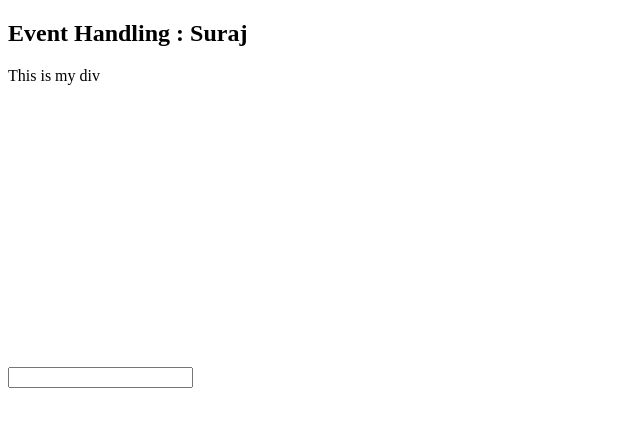
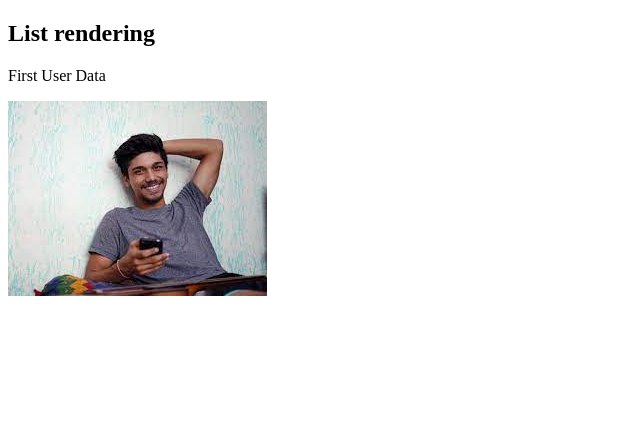
Before and after one commit to surajahirzde/Suraj_react_Classes, a React (Vite) app: page / in a window 1280 px wide. Shown: the top 426 px of the page, without its empty margins (0-640 px from the left). Built offline with nearby package versions, Linux system fonts and the light colour scheme.

Commit message:
code push

```diff
--- a/src/App.jsx
+++ b/src/App.jsx
@@ -10,7 +10,8 @@
 
 // import ChildComp from "./ChildComp";
 // import State from "./State";
-import EventHandling from "./EventHandling";
+// import EventHandling from "./EventHandling";
+import List from "./List";
 function App() {
   // const myName= "Suraj";
   return (
@@ -20,7 +21,8 @@ function App() {
       <ChildComp name={myName} /> */}
       {/* <h3>State intro</h3> */}
       {/* <State /> */}
-      <EventHandling />
+      {/* <EventHandling /> */}
+      <List />
     </div>
   );
 }
--- /dev/null
+++ b/src/List.jsx
@@ -0,0 +1,64 @@
+import userImg1 from "./assets/userImage.jpeg";
+const List = () => {
+  const user = [
+    {
+      name: "Suraj",
+      age: 29,
+      state: "Gujrat",
+      image: userImg1,
+    },
+    {
+      name: "Suraj",
+      age: 29,
+      state: "Gujrat",
+      image:
+        "https://encrypted-tbn0.gstatic.com/images?q=tbn:ANd9GcTr85TAOuc4IEILrax3Sh50oli5X6-KcfgBLgbF6FUIhg&s",
+    },
+    {
+      name: "Suraj",
+      age: 29,
+      state: "Gujrat",
+      image:
+        "https://encrypted-tbn0.gstatic.com/images?q=tbn:ANd9GcTr85TAOuc4IEILrax3Sh50oli5X6-KcfgBLgbF6FUIhg&s",
+    },
+    {
+      name: "Suraj",
+      age: 29,
+      state: "Gujrat",
+      image:
+        "https://encrypted-tbn0.gstatic.com/images?q=tbn:ANd9GcTr85TAOuc4IEILrax3Sh50oli5X6-KcfgBLgbF6FUIhg&s",
+    },
+    {
+      name: "Suraj",
+      age: 29,
+      state: "Gujrat",
+      image:
+        "https://encrypted-tbn0.gstatic.com/images?q=tbn:ANd9GcTr85TAOuc4IEILrax3Sh50oli5X6-KcfgBLgbF6FUIhg&s",
+    },
+  ];
+  return (
+    <section className="ListRendering">
+      <h1>List rendering</h1>
+            <p>
+                First User Data
+            </p>
+            <img src={user[0].image} alt={user[0].image} />
+
+      <div className="listArea" style={{display:"none"}}>
+        {user.map((element, index) => {
+          return (
+            <div key={index}>
+              <div className="name">{element.name}</div>
+              <div className="age">{element.age}</div>
+              <div className="image">
+                <img src={element.image} alt={element.name} />
+              </div>
+            </div>
+          );
+        })}
+      </div>
+    </section>
+  );
+};
+
+export default List;
```
Also changed, not shown: src/assets/userImage.jpeg (added).
